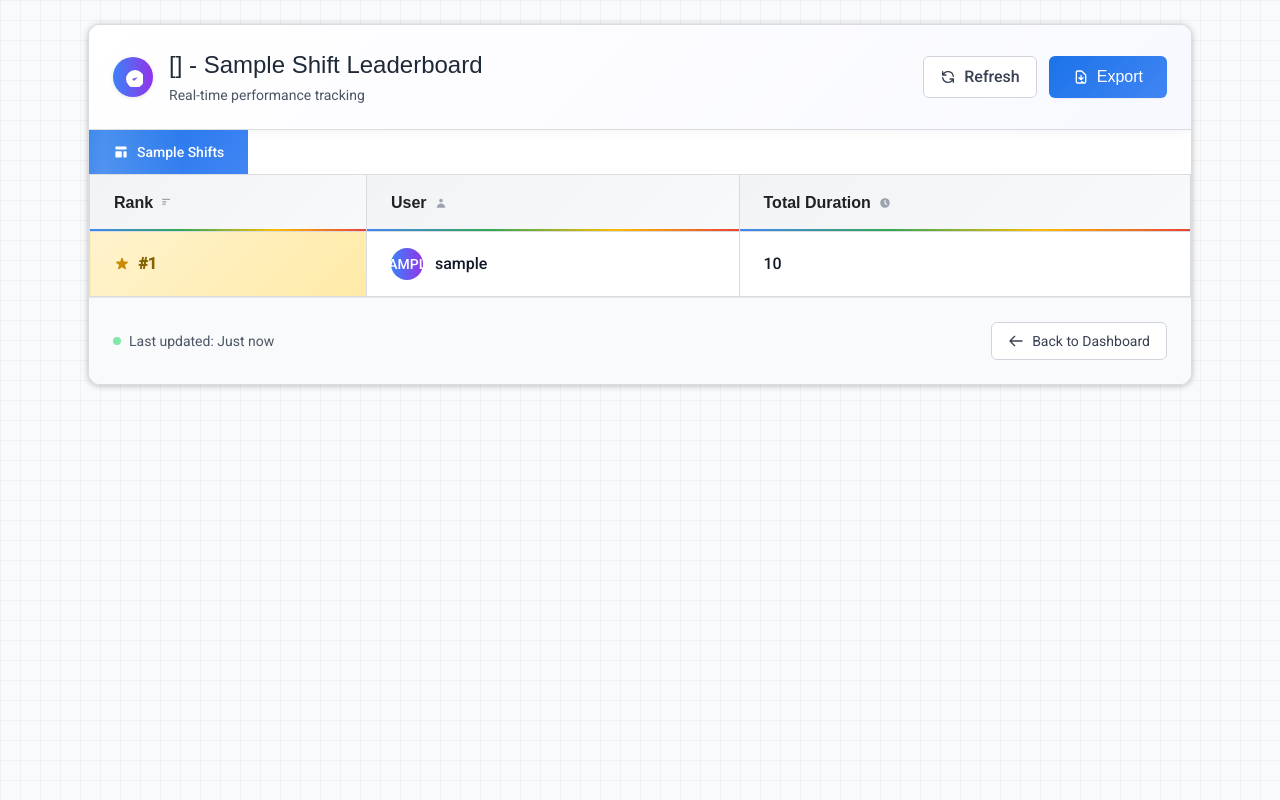
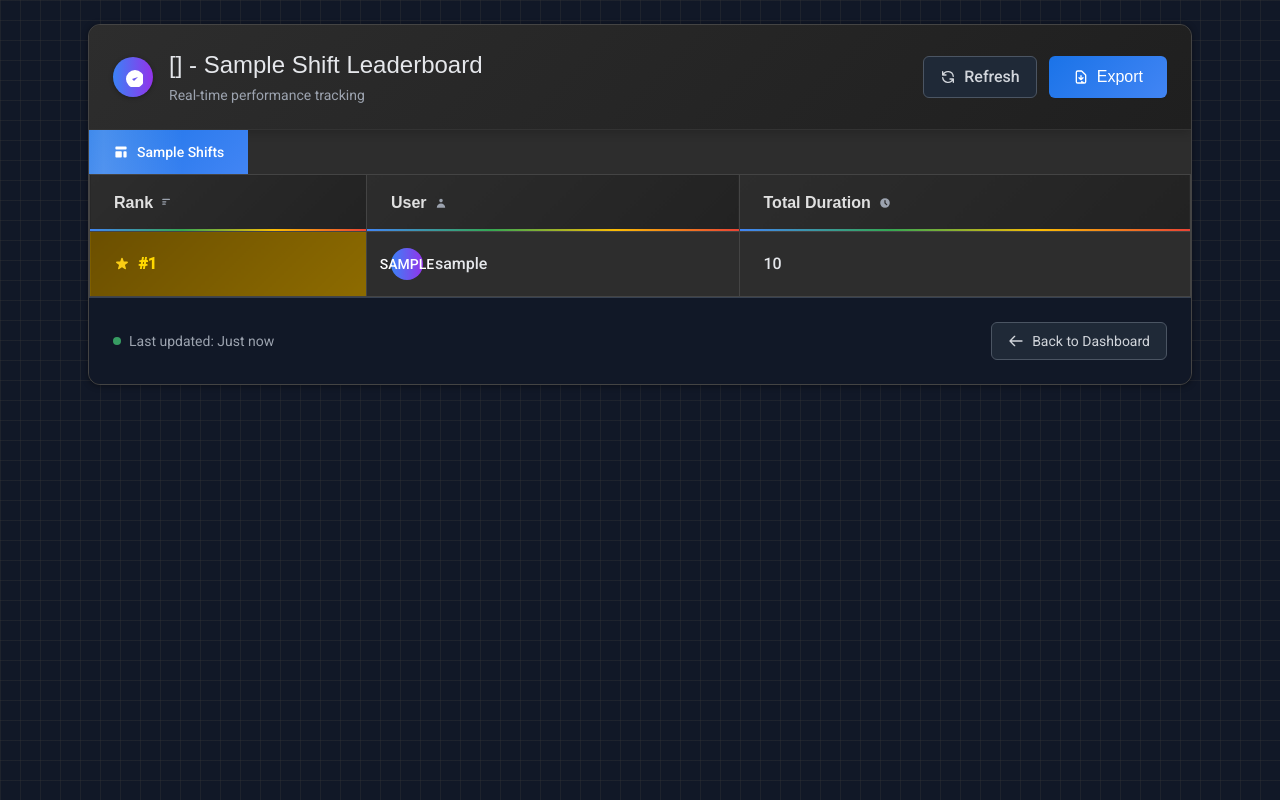
Before and after one commit to shashankpandey04/Cyni, a Python web app: template templates/spreadsheets/shift.html in a window 1280 px wide. Run offline with Jinja, Linux system fonts and the light colour scheme; the template is opened without the code that fills it: most values are stand-ins (such as "Sample title", 1, 10 or a date in 2020); some libraries are stand-ins or nearby versions; some web fonts are replaced.

Commit message:
Updated spreadsheets/shift.html

```diff
--- a/templates/spreadsheets/shift.html
+++ b/templates/spreadsheets/shift.html
@@ -8,15 +8,16 @@
     <style>
         body {
             font-family: 'Google Sans', 'Roboto', 'Arial', sans-serif;
-            background: linear-gradient(135deg, #f8f9fa 0%, #e8f0fe 100%);
+            background: linear-gradient(135deg, #1a1a1a 0%, #121212 100%);
             min-height: 100vh;
+            color: #e0e0e0;
         }
 
         .google-header {
-            background: linear-gradient(135deg, #ffffff 0%, #f8f9ff 100%);
-            border-bottom: 1px solid #dadce0;
+            background: linear-gradient(135deg, #2d2d2d 0%, #1f1f1f 100%);
+            border-bottom: 1px solid #333;
             backdrop-filter: blur(10px);
-            box-shadow: 0 2px 10px rgba(0,0,0,0.05);
+            box-shadow: 0 2px 10px rgba(0,0,0,0.2);
         }
 
         .sheet-name {
@@ -46,14 +47,14 @@
         .spreadsheet-table {
             border-collapse: collapse;
             width: 100%;
-            box-shadow: 0 1px 3px rgba(0,0,0,0.1);
+            box-shadow: 0 1px 3px rgba(0,0,0,0.3);
         }
 
         .spreadsheet-table th {
-            background: linear-gradient(135deg, #f1f3f4 0%, #f8f9fa 100%);
-            color: #202124;
+            background: linear-gradient(135deg, #2d2d2d 0%, #222222 100%);
+            color: #e0e0e0;
             font-weight: 600;
-            border: 1px solid #dadce0;
+            border: 1px solid #444;
             position: relative;
             font-family: 'Google Sans', sans-serif;
         }
@@ -69,14 +70,14 @@
         }
 
         .spreadsheet-table td {
-            border: 1px solid #dadce0;
-            background-color: white;
+            border: 1px solid #444;
+            background-color: #2d2d2d;
             transition: all 0.2s cubic-bezier(0.4, 0, 0.2, 1);
             position: relative;
         }
 
         .spreadsheet-table tr:hover td {
-            background-color: #f8f9ff;
+            background-color: #3d3d3d;
             box-shadow: inset 0 0 0 1px #4285f4;
         }
 
@@ -119,39 +120,39 @@
 
         /* Modern Google-style card */
         .modern-card {
-            background: white;
+            background: #2d2d2d;
             border-radius: 12px;
-            box-shadow: 0 1px 6px rgba(32,33,36,.28);
-            border: 1px solid #dadce0;
+            box-shadow: 0 1px 6px rgba(0,0,0,0.4);
+            border: 1px solid #444;
             transition: all 0.3s cubic-bezier(0.4, 0, 0.2, 1);
         }
 
         .modern-card:hover {
-            box-shadow: 0 4px 12px rgba(32,33,36,.28);
+            box-shadow: 0 4px 12px rgba(0,0,0,0.4);
             transform: translateY(-2px);
         }
 
         /* Enhanced rank styling */
         .rank-cell {
             font-weight: 600;
-            color: #1a73e8;
+            color: #4285f4;
         }
 
         .rank-1 {
-            background: linear-gradient(135deg, #fff3cd 0%, #ffeaa7 100%);
-            color: #856404;
+            background: linear-gradient(135deg, #6b4f00 0%, #8d6b00 100%);
+            color: #ffd700;
             font-weight: 700;
         }
 
         .rank-2 {
-            background: linear-gradient(135deg, #e2e3e5 0%, #f8f9fa 100%);
-            color: #495057;
+            background: linear-gradient(135deg, #494949 0%, #595959 100%);
+            color: #c0c0c0;
             font-weight: 600;
         }
 
         .rank-3 {
-            background: linear-gradient(135deg, #f8d7da 0%, #f5c6cb 100%);
-            color: #721c24;
+            background: linear-gradient(135deg, #6d4c41 0%, #795548 100%);
+            color: #cd7f32;
             font-weight: 600;
         }
 
@@ -168,8 +169,8 @@
         /* Subtle grid pattern like Google Sheets */
         .sheet-container {
             background-image:
-                linear-gradient(rgba(218,220,224,0.3) 1px, transparent 1px),
-                linear-gradient(90deg, rgba(218,220,224,0.3) 1px, transparent 1px);
+                linear-gradient(rgba(60,60,60,0.3) 1px, transparent 1px),
+                linear-gradient(90deg, rgba(60,60,60,0.3) 1px, transparent 1px);
             background-size: 20px 20px;
         }
 
@@ -179,12 +180,13 @@
             top: 20px;
             right: 20px;
             z-index: 1000;
-            background: white;
+            background: #333;
             border-radius: 8px;
-            box-shadow: 0 4px 12px rgba(0,0,0,0.15);
-            border: 1px solid #dadce0;
+            box-shadow: 0 4px 12px rgba(0,0,0,0.3);
+            border: 1px solid #444;
             transform: translateX(400px);
             transition: transform 0.3s cubic-bezier(0.4, 0, 0.2, 1);
+            color: #e0e0e0;
         }
 
         .notification.show {
@@ -195,7 +197,7 @@
         h2 {
             font-family: 'Google Sans', sans-serif;
             font-weight: 500;
-            color: #202124;
+            color: #e0e0e0;
         }
 
         /* Subtle hover effects for table rows */
@@ -204,16 +206,16 @@
         }
 
         .table-row-modern:hover {
-            background: linear-gradient(135deg, #f8f9ff 0%, #e8f0fe 100%);
+            background: linear-gradient(135deg, #3d3d3d 0%, #333333 100%);
         }
 
         /* Google-style icons */
         .google-icon {
-            filter: drop-shadow(0 1px 2px rgba(0,0,0,0.1));
+            filter: drop-shadow(0 1px 2px rgba(0,0,0,0.3));
         }
     </style>
 </head>
-<body class="bg-gray-50 text-gray-800 min-h-screen sheet-container">
+<body class="bg-gray-900 text-gray-200 min-h-screen sheet-container">
     <div class="w-full max-w-6xl p-6 mx-auto">
 
         <!-- Modern Google-style Card -->
@@ -228,15 +230,15 @@
                         </svg>
                     </div>
                     <div>
-                        <h2 class="text-2xl font-medium text-gray-800">
+                        <h2 class="text-2xl font-medium text-gray-200">
                             {{ guild.name }} - {{ shift_type }} Shift Leaderboard
                         </h2>
-                        <p class="text-sm text-gray-600 mt-1">Real-time performance tracking</p>
+                        <p class="text-sm text-gray-400 mt-1">Real-time performance tracking</p>
                     </div>
                 </div>
                 <div class="flex space-x-3">
                     <button id="refreshBtn"
-                        class="px-4 py-2 rounded-md border border-gray-300 text-gray-700 bg-white hover:bg-gray-50 transition-all duration-200 flex items-center space-x-2 font-medium">
+                        class="px-4 py-2 rounded-md border border-gray-600 text-gray-300 bg-gray-800 hover:bg-gray-700 transition-all duration-200 flex items-center space-x-2 font-medium">
                         <svg id="refreshIcon" class="w-4 h-4" fill="none" stroke="currentColor" viewBox="0 0 24 24">
                             <path stroke-linecap="round" stroke-linejoin="round" stroke-width="2" d="M4 4v5h.582m15.356 2A8.001 8.001 0 004.582 9m0 0H9m11 11v-5h-.581m0 0a8.003 8.003 0 01-15.357-2m15.357 2H15"/>
                         </svg>
@@ -263,7 +265,7 @@
             </div>
 
             <!-- Enhanced Table -->
-            <div class="overflow-x-auto bg-white">
+            <div class="overflow-x-auto bg-gray-800">
                 {% if leaderboard_data %}
                 <table id="shiftTable" class="spreadsheet-table">
                     <thead>
@@ -300,7 +302,7 @@
                             <td class="px-6 py-4 rank-cell {% if loop.index == 1 %}rank-1{% elif loop.index == 2 %}rank-2{% elif loop.index == 3 %}rank-3{% endif %}">
                                 <div class="flex items-center space-x-2">
                                     {% if loop.index <= 3 %}
-                                        <svg class="w-4 h-4 {% if loop.index == 1 %}text-yellow-600{% elif loop.index == 2 %}text-gray-600{% else %}text-red-600{% endif %}" fill="currentColor" viewBox="0 0 20 20">
+                                        <svg class="w-4 h-4 {% if loop.index == 1 %}text-yellow-400{% elif loop.index == 2 %}text-gray-400{% else %}text-red-400{% endif %}" fill="currentColor" viewBox="0 0 20 20">
                                             <path d="M9.049 2.927c.3-.921 1.603-.921 1.902 0l1.07 3.292a1 1 0 00.95.69h3.462c.969 0 1.371 1.24.588 1.81l-2.8 2.034a1 1 0 00-.364 1.118l1.07 3.292c.3.921-.755 1.688-1.54 1.118l-2.8-2.034a1 1 0 00-1.175 0l-2.8 2.034c-.784.57-1.838-.197-1.539-1.118l1.07-3.292a1 1 0 00-.364-1.118L2.98 8.72c-.783-.57-.38-1.81.588-1.81h3.461a1 1 0 00.951-.69l1.07-3.292z"/>
                                         </svg>
                                     {% endif %}
@@ -312,13 +314,13 @@
                                     <div class="w-8 h-8 rounded-full bg-gradient-to-r from-blue-500 to-purple-600 flex items-center justify-center text-white font-medium text-sm">
                                         {{ row.username[0].upper() }}
                                     </div>
-                                    <span class="font-medium text-gray-900">{{ row.username }}</span>
+                                    <span class="font-medium text-gray-200">{{ row.username }}</span>
                                 </div>
                             </td>
                             <td class="px-6 py-4">
                                 <div class="flex items-center justify-between">
-                                    <span class="font-medium text-gray-900">{{ row.formatted_duration }}</span>
-                                    <div class="w-16 h-2 bg-gray-200 rounded-full overflow-hidden ml-4 opacity-0 group-hover:opacity-100 transition-opacity duration-300">
+                                    <span class="font-medium text-gray-200">{{ row.formatted_duration }}</span>
+                                    <div class="w-16 h-2 bg-gray-700 rounded-full overflow-hidden ml-4 opacity-0 group-hover:opacity-100 transition-opacity duration-300">
                                         <div class="h-full bg-gradient-to-r from-blue-500 to-purple-600 rounded-full"
                                              style="width: {{ (100 - loop.index0 * 10) if loop.index0 < 10 else 10 }}%"></div>
                                     </div>
@@ -329,27 +331,27 @@
                     </tbody>
                 </table>
                 {% else %}
-                    <div class="text-center py-16 bg-white">
-                        <div class="w-16 h-16 mx-auto mb-4 rounded-full bg-gray-100 flex items-center justify-center">
-                            <svg class="w-8 h-8 text-gray-400" fill="none" stroke="currentColor" viewBox="0 0 24 24">
+                    <div class="text-center py-16 bg-gray-800">
+                        <div class="w-16 h-16 mx-auto mb-4 rounded-full bg-gray-700 flex items-center justify-center">
+                            <svg class="w-8 h-8 text-gray-500" fill="none" stroke="currentColor" viewBox="0 0 24 24">
                                 <path stroke-linecap="round" stroke-linejoin="round" stroke-width="2" d="M9 19v-6a2 2 0 00-2-2H5a2 2 0 00-2 2v6a2 2 0 002 2h2a2 2 0 002-2zm0 0V9a2 2 0 012-2h2a2 2 0 012 2v10m-6 0a2 2 0 002 2h2a2 2 0 002-2m0 0V5a2 2 0 012-2h2a2 2 0 012 2v14a2 2 0 01-2 2h-2a2 2 0 01-2-2z"/>
                             </svg>
                         </div>
-                        <h3 class="text-lg font-medium text-gray-900 mb-2">No shift data available yet</h3>
-                        <p class="text-gray-500">Data will appear here once shifts are logged for this type.</p>
+                        <h3 class="text-lg font-medium text-gray-200 mb-2">No shift data available yet</h3>
+                        <p class="text-gray-400">Data will appear here once shifts are logged for this type.</p>
                     </div>
                 {% endif %}
             </div>
 
             <!-- Enhanced Footer -->
-            <div class="p-6 bg-gray-50 border-t border-gray-200 flex flex-col md:flex-row justify-between items-center space-y-4 md:space-y-0">
-                <div class="flex items-center space-x-2 text-sm text-gray-600">
+            <div class="p-6 bg-gray-900 border-t border-gray-700 flex flex-col md:flex-row justify-between items-center space-y-4 md:space-y-0">
+                <div class="flex items-center space-x-2 text-sm text-gray-400">
                     <div class="w-2 h-2 bg-green-400 rounded-full animate-pulse"></div>
                     <span>Last updated: <span id="lastUpdated">Just now</span></span>
                 </div>
                 <div class="flex space-x-3">
                     <a href="{{ url_for('dashboard') }}"
-                       class="px-4 py-2 text-sm border border-gray-300 rounded-md text-gray-700 bg-white hover:bg-gray-50 transition-colors duration-200 flex items-center space-x-2">
+                       class="px-4 py-2 text-sm border border-gray-600 rounded-md text-gray-300 bg-gray-800 hover:bg-gray-700 transition-colors duration-200 flex items-center space-x-2">
                         <svg class="w-4 h-4" fill="none" stroke="currentColor" viewBox="0 0 24 24">
                             <path stroke-linecap="round" stroke-linejoin="round" stroke-width="2" d="M10 19l-7-7m0 0l7-7m-7 7h18"/>
                         </svg>
@@ -433,7 +435,7 @@
 
             notification.innerHTML = `
                 ${icon}
-                <span class="text-sm font-medium text-gray-900">${message}</span>
+                <span class="text-sm font-medium text-gray-200">${message}</span>
             `;
 
             document.body.appendChild(notification);
```
